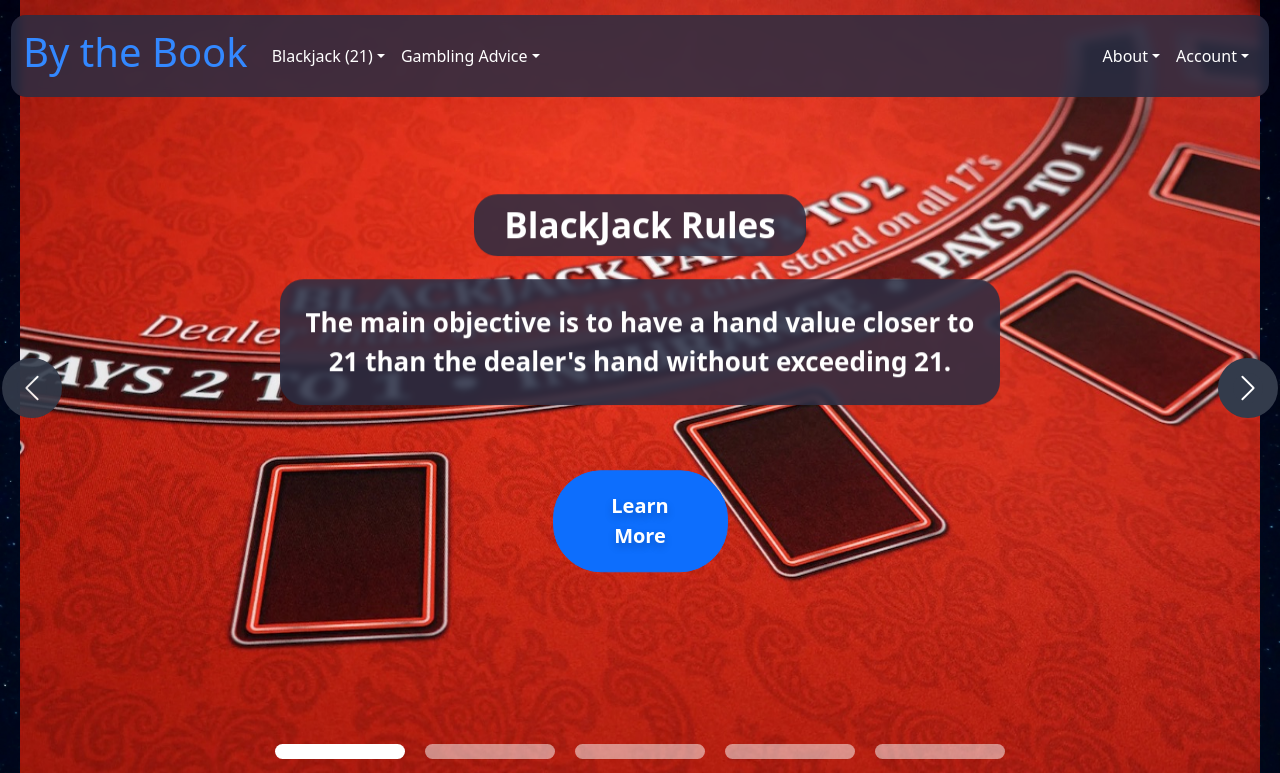
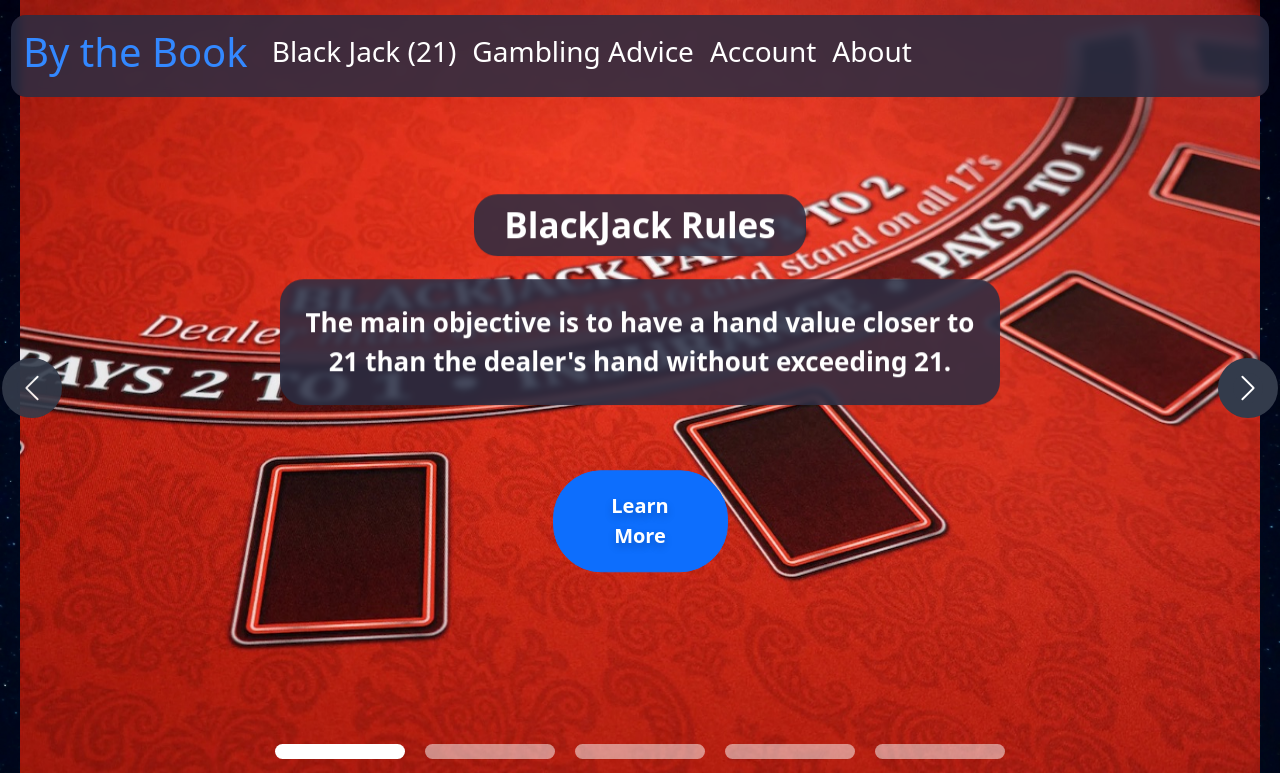
Before and after one commit to LukeDenHartog/by-the-book, a React (Create React App) app: page / in a window 1280 px wide. Shown: the top 773 px of the page. Built offline with nearby package versions, Linux system fonts and the light colour scheme.

Commit message:
hover effect & sizing added to offcanvas text

```diff
--- a/src/components/Navbar/Navbar.css
+++ b/src/components/Navbar/Navbar.css
@@ -1,11 +1,19 @@
+div.navbar-nav:hover {
+    background-color: #354659b0;
+    border-radius: 25px;
+}
+
+.navbar-nav .nav-link::after {
+    display: none;
+  }
+
 .btn-close {
     filter: invert(1) grayscale(100%) brightness(200%);
   }
 
 .offcanvas.offcanvas-end {
-    background-color: #282d43d9;
+    background-color: #282d43;
     width: 90%;
-    transition: width 0.4s ease;
 }
 
 .container, .container-md, .container-sm {
--- a/src/components/Navbar/Navbar.js
+++ b/src/components/Navbar/Navbar.js
@@ -17,14 +17,16 @@ function NavbarModule() {
             <Offcanvas.Title id="offcanvasNavbarLabel-expand-lg"><h2 className="brand-name-color">By the Book</h2></Offcanvas.Title>
           </Offcanvas.Header>
           <Offcanvas.Body>
-            <Nav className="me-auto">
-              <NavDropdown title="Blackjack (21)" id="collapsible-nav-dropdown">
+            <Nav>
+              <NavDropdown title={<h3>Black Jack (21)</h3>} id="collapsible-nav-dropdown">
                 <NavDropdown.Item href="#action/3.1">Basic Rules</NavDropdown.Item>
                 <NavDropdown.Item href="#action/3.2">Basic Strategy</NavDropdown.Item>
                 <NavDropdown.Divider />
                 <NavDropdown.Item href="#action/3.4">Counting Cards</NavDropdown.Item>
               </NavDropdown>
-              <NavDropdown title="Gambling Advice" id="collapsible-nav-dropdown">
+              </Nav>
+              <Nav>
+              <NavDropdown title={<h3>Gambling Advice</h3>} id="collapsible-nav-dropdown">
                 <NavDropdown.Item href="#action/3.1">Betting</NavDropdown.Item>
                 <NavDropdown.Item href="#action/3.2">Sports</NavDropdown.Item>
                 <NavDropdown.Divider />
@@ -32,17 +34,19 @@ function NavbarModule() {
               </NavDropdown>
             </Nav>
             <Nav>
-              <NavDropdown title="About" id="collapsible-nav-dropdown">
+            <NavDropdown title={<h3>Account</h3>} id="collapsible-nav-dropdown">
+                <NavDropdown.Item href="#action/3.1">Log in</NavDropdown.Item>
+                <NavDropdown.Item href="#action/3.2">Sign out</NavDropdown.Item>
+                <NavDropdown.Divider />
+                <NavDropdown.Item href="#action/3.4">Settings</NavDropdown.Item>
+              </NavDropdown>
+            </Nav>
+            <Nav>
+              <NavDropdown title={<h3>About</h3>} id="collapsible-nav-dropdown">
                 <NavDropdown.Item href="#action/3.1">News</NavDropdown.Item>
                 <NavDropdown.Item href="#action/3.2">About By the Book</NavDropdown.Item>
                 <NavDropdown.Divider />
                 <NavDropdown.Item href="#action/3.4">My GitHub Profile</NavDropdown.Item>
-              </NavDropdown>
-              <NavDropdown title="Account" id="collapsible-nav-dropdown">
-                <NavDropdown.Item href="#action/3.1">Log in</NavDropdown.Item>
-                <NavDropdown.Item href="#action/3.2">Sign out</NavDropdown.Item>
-                <NavDropdown.Divider />
-                <NavDropdown.Item href="#action/3.4">Settings</NavDropdown.Item>
               </NavDropdown>
             </Nav>
           </Offcanvas.Body>
```
